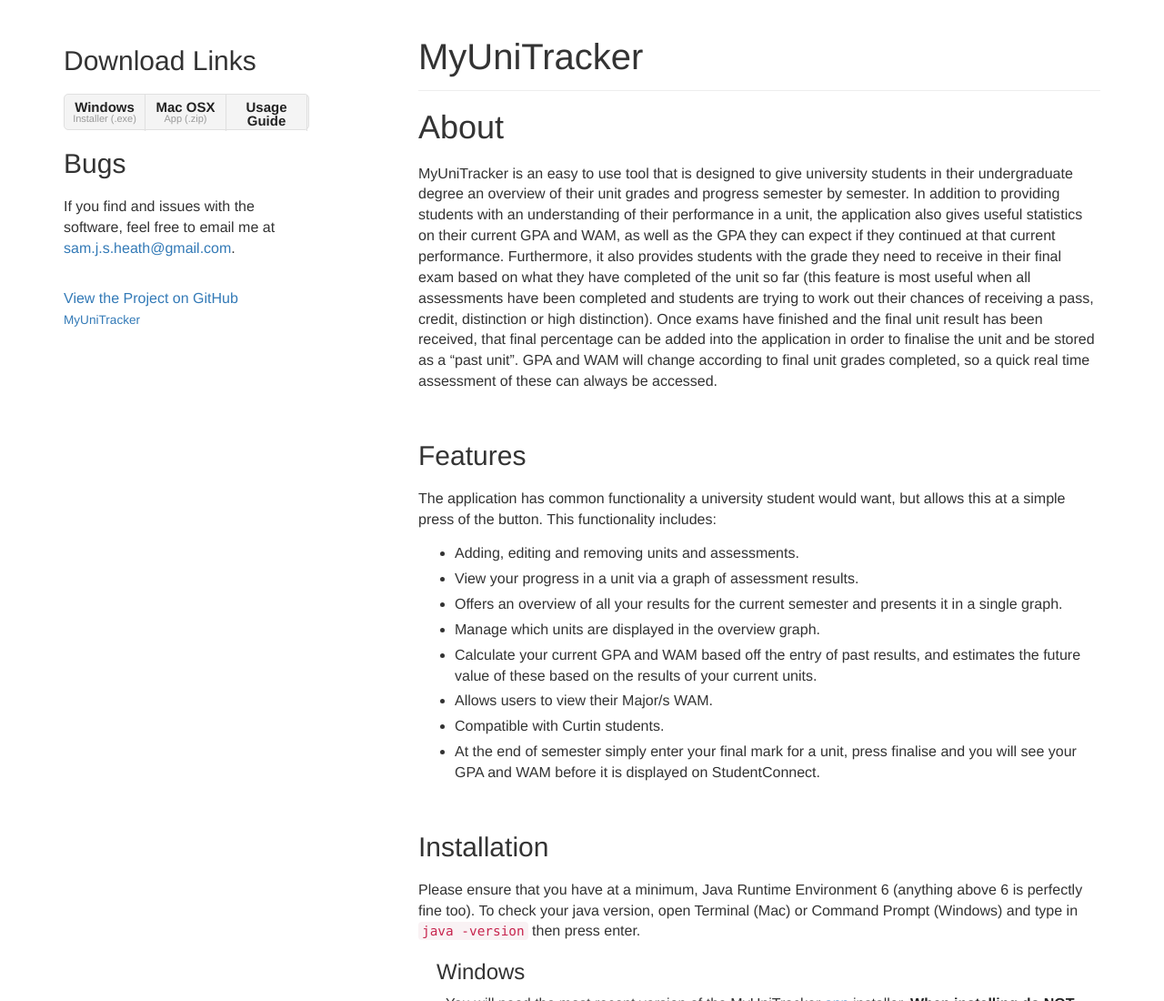
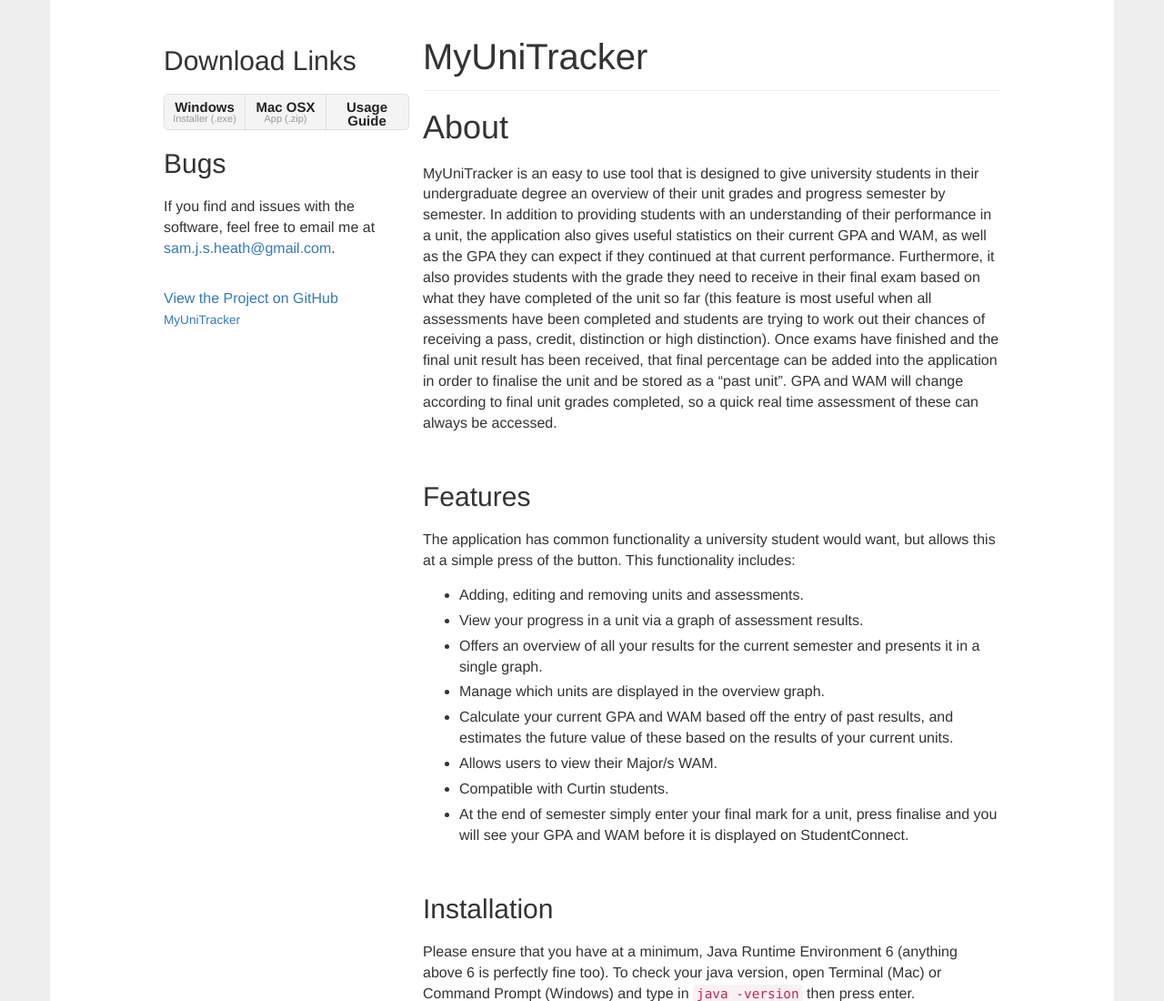
Before and after one commit to Daedalos97/MyUniTracker, a plain HTML site: page index.html in a window 1280 px wide. Shown: the top 1100 px of the page at 91% size. Drawn offline with nearby package versions, Linux system fonts and the light colour scheme.

Commit message:
Changes to layout and colours

```diff
--- a/index.html
+++ b/index.html
@@ -33,9 +33,10 @@
   </head>
 
     <body>
+        <div class="strips">
             <div class="container">
                 <div class="row">
-                <div class="col-xs-10 col-xs-offset-1 col-sm-10 col-sm-offset-1 col-md-3 col-md-offset-1 col-lg-3 col-lg-offset-0">
+                    <div class="col-xs-10 col-xs-offset-1 col-sm-10 col-sm-offset-1 col-md-3 col-md-offset-1 col-lg-3 col-lg-offset-1">
                         <header>
                             <h2 id="links" class="sub-header" style="padding-top: 30px;">Download Links</h2>
                             <ul>
@@ -53,7 +54,7 @@
                             <p class="view"><a href="https://github.com/Daedalos97/MyUniTracker">View the Project on GitHub <small>MyUniTracker</small></a></p>
                         </header>
                     </div>
-                <div class="col-xs-10 col-xs-offset-1 col-sm-10 col-sm-offset-1 col-md-7 col-md-offset-1 col-lg-8">
+                    <div class="col-xs-10 col-xs-offset-1 col-sm-10 col-sm-offset-1 col-md-7 col-md-offset-1 col-lg-7 col-lg-offset-0">
                         <h1 class="page-header" style="font-size:40px;">MyUniTracker</h1>
                         <h1 class="sub-header">
                         <a id="welcome-to-myunitracker" class="anchor" href="#welcome-to-myunitracker" aria-hidden="true"><span aria-hidden="true" class="octicon octicon-link"></span></a>About</h1>
@@ -163,6 +164,7 @@
                     </footer>
                 </div>
             </div>
+        </div>
     <script src="javascripts/scale.fix.js"></script>
     </body>
 </html>
--- a/stylesheets/style.css
+++ b/stylesheets/style.css
@@ -5,6 +5,16 @@
 .page-header {
     padding-bottom: 15px;
     border-bottom: 1px solid #eee;
+}
+
+.strips {
+    background-color: #eee;
+}
+
+.container {
+    padding-left: 30px;
+    padding-right: 30px;
+    background-color: white;
 }
 
 h1 h2 h3 h4 h5 h6 {
@@ -76,6 +86,10 @@ header li:last-child a {
   border-radius:0 5px 5px 0;
 }
 
+header li:last-child {
+    border-right: none;
+}
+
 header ul a {
   line-height:1;
   font-size:11px;
```
Lines whose indentation alone changed are shown as unchanged.
